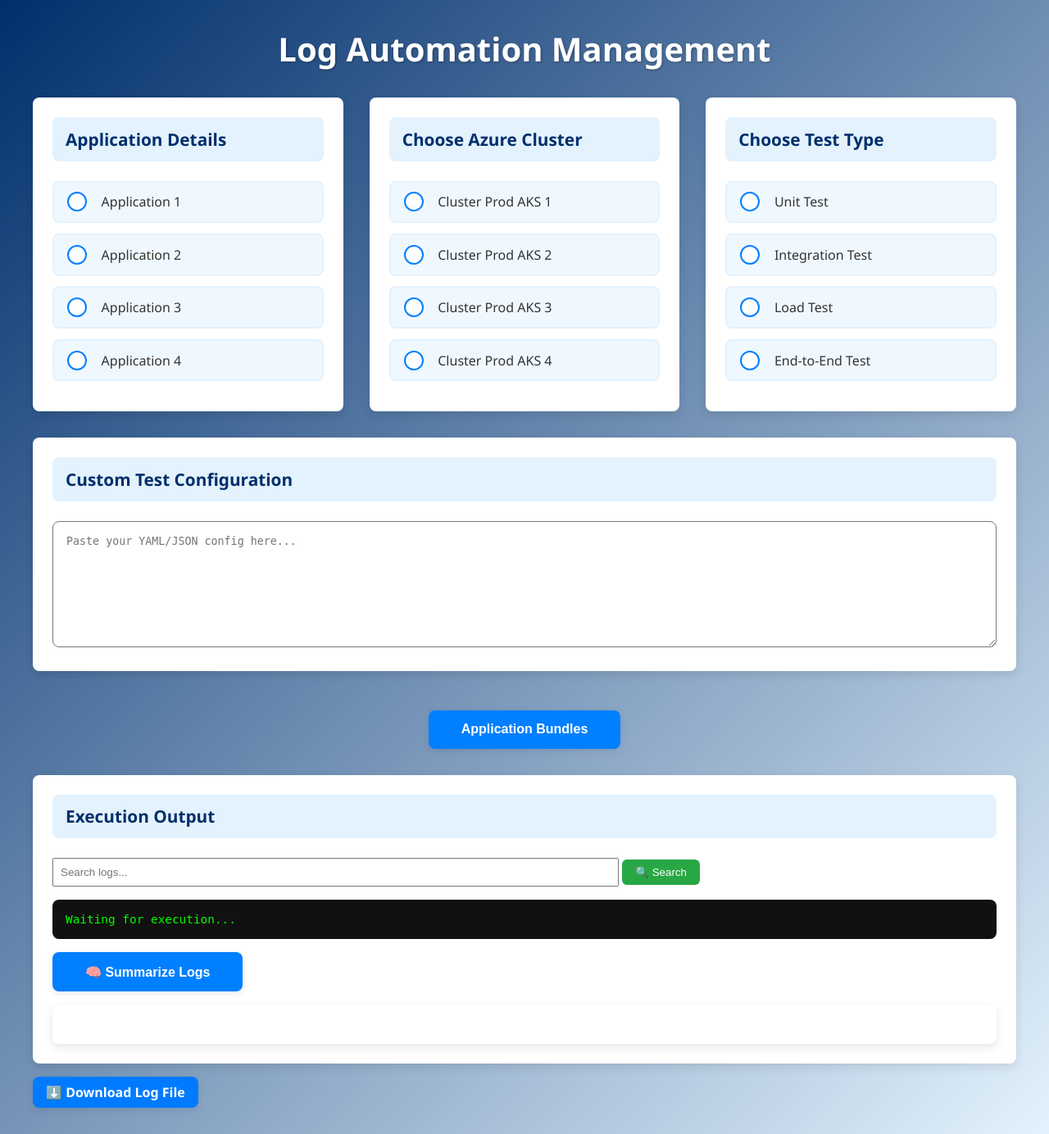
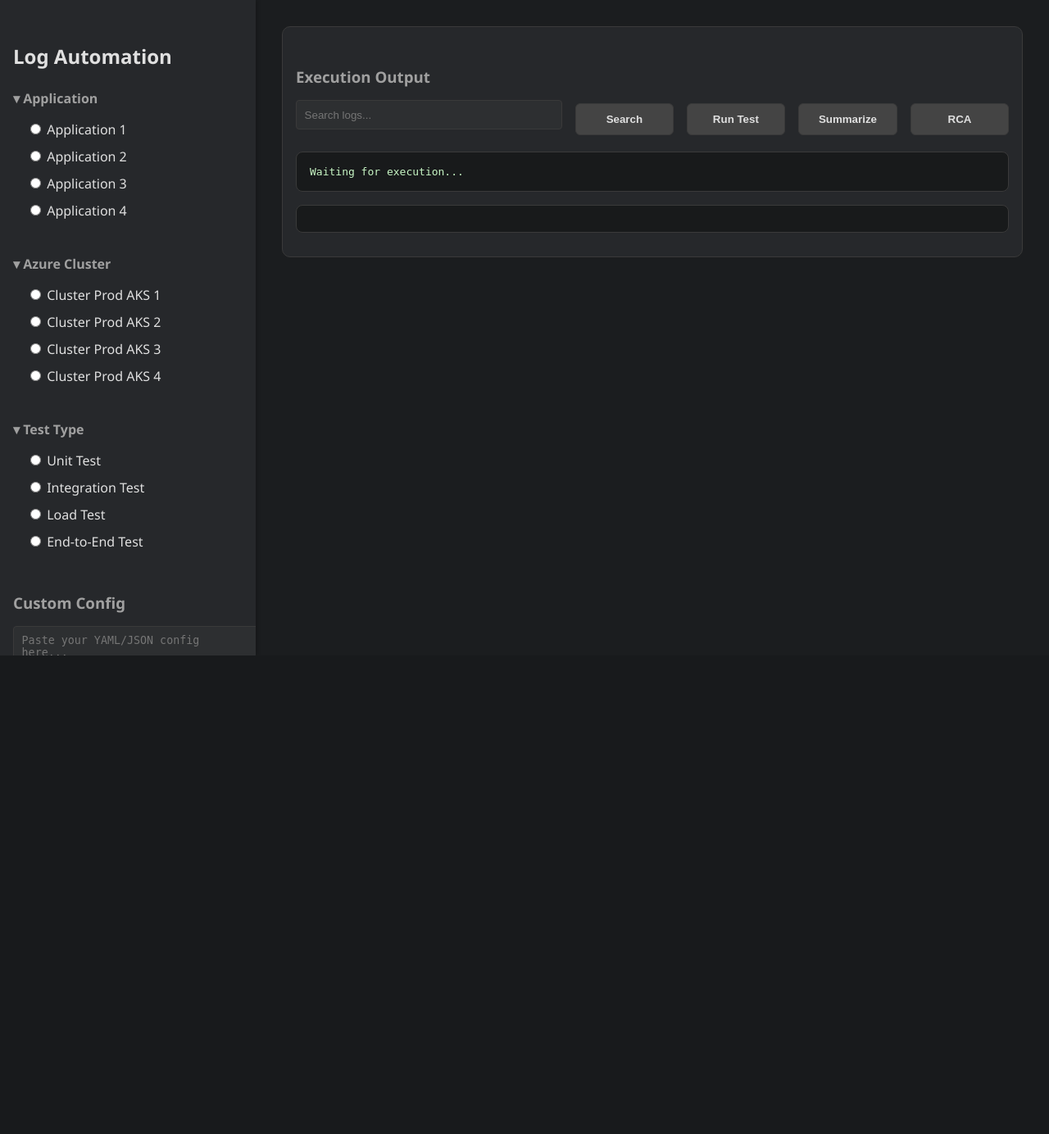
Before and after one commit to BalaadityaPatanjali/logauto2, a Django app: page / in a window 1280 px wide. Shown: the whole page at 82% size. After the commit the page ends 800 px from the top, so only its background shows below. Run offline with Django 5.2, Linux system fonts and the light colour scheme.

Commit message:
updated version of logauto

```diff
--- a/app/templates/app/index.html
+++ b/app/templates/app/index.html
@@ -4,337 +4,254 @@
 <head>
   <meta charset="UTF-8" />
   <meta name="viewport" content="width=device-width, initial-scale=1.0"/>
-  <title>Log Automation Management</title>
+  <title>Log Automation</title>
   <style>
     :root {
-      --azure-dark:    #002F6C;
-      --azure-blue:    #007FFF;
-      --azure-light:   #E3F2FD;
-      --azure-lighter: #F0F8FF;
-      --text-dark:     #333333;
-      --text-light:    #FFFFFF;
-      --card-bg:       #FFFFFF;
-      --shadow-color:  rgba(0, 0, 0, 0.1);
-      --border-radius: 8px;
-    }
-
-    * {
-      margin: 0;
-      padding: 0;
-      box-sizing: border-box;
+      --bg-dark: #1b1d1f;
+      --bg-light: #26282b;
+      --text: #e0e0e0;
+      --text-secondary: #a0a0a0;
+      --accent: #2e2e2e;
+      --border: #3a3a3a;
+      --input-bg: #2d2f31;
+      --highlight: #444;
     }
 
     body {
-      font-family: "Segoe UI", Tahoma, Geneva, Verdana, sans-serif;
-      background: linear-gradient(135deg, var(--azure-dark) 0%, var(--azure-light) 100%);
-      color: var(--text-dark);
-      min-height: 100vh;
+      margin: 0;
+      font-family: "Segoe UI", sans-serif;
+      background-color: var(--bg-dark);
+      color: var(--text);
       display: flex;
-      flex-direction: column;
-      align-items: center;
-      padding: 2rem 1rem;
+      height: 100vh;
     }
 
-    h1 {
-      font-size: 2.5rem;
-      color: var(--text-light);
-      text-shadow: 1px 1px 3px rgba(0, 0, 0, 0.3);
-      margin-bottom: 2rem;
-      text-align: center;
+    .sidebar {
+      width: 280px;
+      background-color: var(--bg-light);
+      padding: 2rem 1rem;
+      box-shadow: 2px 0 5px rgba(0, 0, 0, 0.2);
+      overflow-y: auto;
     }
 
-    .form-container {
-      background: transparent;
-      max-width: 1200px;
-      width: 100%;
+    .sidebar h2 {
+      margin-bottom: 1rem;
+      color: var(--text);
     }
 
-    .columns {
-      display: grid;
-      grid-template-columns: repeat(auto-fit, minmax(280px, 1fr));
-      gap: 2rem;
+    .collapsible-header {
+      font-weight: bold;
+      color: var(--text-secondary);
+      cursor: pointer;
+      margin-top: 1.5rem;
+      margin-bottom: 0.5rem;
+    }
+
+    .collapsible-body {
+      margin-left: 1rem;
+      max-height: 0;
+      overflow: hidden;
+      transition: max-height 0.4s ease, padding 0.4s ease;
+      padding-top: 0;
+      padding-bottom: 0;
+    }
+
+    .collapsible-body.open {
+      max-height: 500px;
+      padding-top: 0.5rem;
+      padding-bottom: 0.5rem;
+    }
+
+    .collapsible-body label {
+      display: block;
+      margin-bottom: 0.3rem;
+    }
+
+    .main-content {
+      flex: 1;
+      padding: 2rem;
+      overflow-y: auto;
+    }
+
+    h3 {
+      color: var(--text-secondary);
+      margin-top: 2rem;
+      margin-bottom: 1rem;
     }
 
     .card {
-      background: var(--card-bg);
-      border-radius: var(--border-radius);
-      padding: 1.5rem;
-      box-shadow: 0 4px 12px var(--shadow-color);
-      transition: transform 0.3s ease, box-shadow 0.3s ease;
-    }
-
-    .card:hover {
-      transform: translateY(-4px);
-      box-shadow: 0 6px 18px var(--shadow-color);
-    }
-
-    .card h3 {
-      background-color: var(--azure-light);
-      color: var(--azure-dark);
-      font-size: 1.3rem;
-      padding: 0.8rem 1rem;
-      border-radius: var(--border-radius);
-      margin-bottom: 1.5rem;
-      font-weight: 600;
-    }
-
-    .option {
-      display: flex;
-      align-items: center;
-      position: relative;
-      padding: 0.8rem 1rem 0.8rem 3rem;
-      border: 2px solid var(--azure-light);
-      border-radius: var(--border-radius);
-      margin-bottom: 0.8rem;
-      cursor: pointer;
-      transition: all 0.3s ease;
-      user-select: none;
-      background-color: var(--azure-lighter);
-    }
-
-    .option:hover {
-      background-color: rgba(0, 127, 255, 0.1);
-      border-color: var(--azure-blue);
-    }
-
-    .option input[type="radio"] {
-      position: absolute;
-      opacity: 0;
-      cursor: pointer;
-    }
-
-    .option span {
-      margin-left: 0.6rem;
-      font-size: 1rem;
-      color: var(--text-dark);
-      font-weight: 500;
-    }
-
-    .option span::before {
-      content: "";
-      position: absolute;
-      left: 1rem;
-      top: 50%;
-      transform: translateY(-50%);
-      width: 20px;
-      height: 20px;
-      border: 2px solid var(--azure-blue);
-      border-radius: 50%;
-      background-color: var(--card-bg);
-      transition: all 0.3s ease;
-    }
-
-    .option input[type="radio"]:checked + span::before {
-      background-color: var(--azure-blue);
-    }
-
-    .option input[type="radio"]:checked + span::after {
-      content: "";
-      position: absolute;
-      left: 1.35rem;
-      top: 50%;
-      transform: translateY(-50%);
-      width: 8px;
-      height: 8px;
-      border-radius: 50%;
-      background-color: white;
+      background-color: var(--bg-light);
+      padding: 1rem;
+      border-radius: 10px;
+      margin-bottom: 2rem;
+      border: 1px solid var(--border);
     }
 
     .btn {
-      display: inline-block;
-      background-color: var(--azure-blue);
-      color: var(--text-light);
-      padding: 0.9rem 2.5rem;
-      font-size: 1rem;
-      font-weight: 600;
-      border: none;
-      border-radius: var(--border-radius);
+      background-color: var(--highlight);
+      color: var(--text);
+      border: 1px solid var(--border);
+      padding: 0.7rem 1.5rem;
+      border-radius: 6px;
       cursor: pointer;
-      text-decoration: none;
-      box-shadow: 0 2px 8px rgba(0, 0, 0, 0.1);
-      transition: all 0.3s ease;
+      font-weight: bold;
+      min-width: 120px;
+      box-shadow: none;
     }
 
     .btn:hover {
-      background-color: var(--azure-dark);
-      transform: translateY(-2px);
+      background-color: var(--accent);
     }
 
-    .submit-container {
-      text-align: center;
-      margin-top: 3rem;
+    input[type="radio"], input[type="text"], textarea {
+      margin-bottom: 0.7rem;
     }
 
-    #selection-summary {
-      margin-top: 2rem;
-      color: var(--text-light);
-      font-size: 1.1rem;
-      text-align: center;
+    input[type="text"], textarea {
+      width: 100%;
+      padding: 0.6rem;
+      border: 1px solid var(--border);
+      border-radius: 4px;
+      background-color: var(--input-bg);
+      color: var(--text);
     }
 
-    #log-output {
-      margin-top: 2rem;
+    pre {
+      background-color: #181a1b;
+      color: #c8f7c5;
+      padding: 1rem;
+      border-radius: 8px;
+      overflow-x: auto;
+      margin-top: 1rem;
+      white-space: pre-wrap;
+      border: 1px solid var(--border);
     }
 
-    #log {
-      background-color: #111;
-      color: #0f0;
-      padding: 1rem;
-      border-radius: 8px;
-      max-height: 300px;
-      overflow: auto;
-      font-family: monospace;
-      font-size: 0.9rem;
-    }
-
-    @media (max-width: 480px) {
-      h1 {
-        font-size: 2rem;
-      }
-      .card h3 {
-        font-size: 1.1rem;
-      }
-      .option {
-        padding-left: 2.8rem;
-      }
-      .option span::before {
-        left: 0.8rem;
-      }
-      .option input[type="radio"]:checked + span::after {
-        left: 1.15rem;
-      }
+    .output-actions {
+      display: flex;
+      flex-wrap: wrap;
+      gap: 1rem;
+      margin-top: 1rem;
     }
   </style>
 </head>
 <body>
+  <div class="sidebar">
+    <h2>Log Automation</h2>
+    <form method="POST" id="test-form">
+      {% csrf_token %}
 
-  <h1>Log Automation Management</h1>
-
-  <div class="form-container">
-    <form action="#" method="POST">
-      {% csrf_token %}
-      <div class="columns">
-        <!-- Application Column -->
-        <div class="card" aria-labelledby="app-heading">
-          <h3 id="app-heading">Application Details</h3>
-          <label class="option"><input type="radio" name="application" value="app1" required data-waschecked="false"/><span>Application 1</span></label>
-          <label class="option"><input type="radio" name="application" value="app2" data-waschecked="false"/><span>Application 2</span></label>
-          <label class="option"><input type="radio" name="application" value="app3" data-waschecked="false"/><span>Application 3</span></label>
-          <label class="option"><input type="radio" name="application" value="app4" data-waschecked="false"/><span>Application 4</span></label>
-        </div>
-
-        <!-- Cluster Column -->
-        <div class="card" aria-labelledby="cluster-heading">
-          <h3 id="cluster-heading">Choose Azure Cluster</h3>
-          <label class="option"><input type="radio" name="cluster" value="cluster1" required data-waschecked="false"/><span>Cluster Prod AKS 1</span></label>
-          <label class="option"><input type="radio" name="cluster" value="cluster2" data-waschecked="false"/><span>Cluster Prod AKS 2</span></label>
-          <label class="option"><input type="radio" name="cluster" value="cluster3" data-waschecked="false"/><span>Cluster Prod AKS 3</span></label>
-          <label class="option"><input type="radio" name="cluster" value="cluster4" data-waschecked="false"/><span>Cluster Prod AKS 4</span></label>
-        </div>
-
-        <!-- Test Type Column -->
-        <div class="card" aria-labelledby="test-heading">
-          <h3 id="test-heading">Choose Test Type</h3>
-          <label class="option" title="Runs isolated component tests"><input type="radio" name="testtype" value="unit" required data-waschecked="false"/><span>Unit Test</span></label>
-          <label class="option" title="Tests multiple services working together"><input type="radio" name="testtype" value="integration" data-waschecked="false"/><span>Integration Test</span></label>
-          <label class="option" title="Tests with large simulated traffic"><input type="radio" name="testtype" value="load" data-waschecked="false"/><span>Load Test</span></label>
-          <label class="option" title="Full end-user journey"><input type="radio" name="testtype" value="e2e" data-waschecked="false"/><span>End-to-End Test</span></label>
+      <div class="collapsible-section">
+        <div class="collapsible-header" onclick="toggleSection('app-options')">▾ Application</div>
+        <div class="collapsible-body open" id="app-options">
+          {% for i in "1234" %}
+            <label><input type="radio" name="application" value="app{{ i }}" {% if forloop.first %}required{% endif %}> Application {{ i }}</label>
+          {% endfor %}
         </div>
       </div>
 
-      <!-- Custom Test Config -->
-      <div class="card" style="margin-top:2rem;">
-        <h3>Custom Test Configuration</h3>
-        <textarea rows="8" placeholder="Paste your YAML/JSON config here..." style="width:100%; border-radius:8px; padding:1rem; font-family:monospace;"></textarea>
+      <div class="collapsible-section">
+        <div class="collapsible-header" onclick="toggleSection('cluster-options')">▾ Azure Cluster</div>
+        <div class="collapsible-body open" id="cluster-options">
+          {% for i in "1234" %}
+            <label><input type="radio" name="cluster" value="cluster{{ i }}" {% if forloop.first %}required{% endif %}> Cluster Prod AKS {{ i }}</label>
+          {% endfor %}
+        </div>
       </div>
 
-      <!-- Submit Button -->
-      <div class="submit-container">
-        <button type="submit" class="btn">Application Bundles</button>
+      <div class="collapsible-section">
+        <div class="collapsible-header" onclick="toggleSection('test-options')">▾ Test Type</div>
+        <div class="collapsible-body open" id="test-options">
+          <label><input type="radio" name="testtype" value="unit" required> Unit Test</label>
+          <label><input type="radio" name="testtype" value="integration"> Integration Test</label>
+          <label><input type="radio" name="testtype" value="load"> Load Test</label>
+          <label><input type="radio" name="testtype" value="e2e"> End-to-End Test</label>
+        </div>
       </div>
 
-      <!-- Summary -->
-      <div id="selection-summary"></div>
+      <h3>Custom Config</h3>
+      <textarea rows="6" placeholder="Paste your YAML/JSON config here..."></textarea>
 
-      <!-- Log Output -->
-      <div class="card" id="log-output">
-        <h3>Execution Output</h3>
-        <!-- Manual Search -->
-<div style="margin-bottom: 1rem;">
-  <input type="text" id="log-search" placeholder="Search logs..." style="padding: 0.5rem; width: 60%;">
-  <button onclick="searchLog()" style="padding: 0.5rem 1rem; background-color: #28a745; color: white; border: none; border-radius: 6px;">🔍 Search</button>
-</div>
-        <pre id="log"><code>{{ log|default:"Waiting for execution..." }}</code></pre>
-        <button type="button" id="summarize-btn" class="btn" style="margin-top: 1rem;">🧠 Summarize Logs</button>
-<div id="summary-output" class="card" style="margin-top: 1rem; white-space: pre-wrap;"></div>
-      </div>
-      <div style="margin-top: 1rem;">
-    <a href="{% static 'logs/' %}{{ log_file_name }}" download class="btn" style="padding: 0.5rem 1rem; background-color: #007bff; color: white; border-radius: 8px; text-decoration: none;">
-      ⬇️ Download Log File
-       </a>
-      </div>
+      {% if log_file_name %}
+        <div class="output-actions">
+          <a href="{% static 'logs/' %}{{ log_file_name }}" download class="btn">Download</a>
+        </div>
+      {% endif %}
     </form>
   </div>
 
-<script>
-  // Toggle radio buttons
-  document.querySelectorAll('input[type="radio"]').forEach(radio => {
-    radio.addEventListener('click', function () {
-      if (this.checked && this.dataset.waschecked === "true") {
-        this.checked = false;
-        this.dataset.waschecked = "false";
+  <div class="main-content">
+    <div class="card">
+      <h3>Execution Output</h3>
+      <div style="display: flex; flex-wrap: wrap; gap: 1rem; align-items: center;">
+        <input type="text" id="log-search" placeholder="Search logs..." style="flex: 1;" />
+        <button onclick="searchLog()" class="btn">Search</button>
+        <button type="submit" form="test-form" class="btn">Run Test</button>
+        <button type="button" id="summarize-btn" class="btn">Summarize</button>
+        <button type="button" id="analyze-btn" class="btn">RCA</button>
+      </div>
+      <pre id="log"><code>{{ log|default:"Waiting for execution..." }}</code></pre>
+      <pre id="summary-output"></pre>
+    </div>
+  </div>
+
+  <script>
+    function toggleSection(id) {
+      const section = document.getElementById(id);
+      const header = section.previousElementSibling;
+
+      section.classList.toggle('open');
+      if (section.classList.contains('open')) {
+        header.innerHTML = header.innerHTML.replace('▸', '▾');
       } else {
-        document.querySelectorAll(`input[name="${this.name}"]`).forEach(r => r.dataset.waschecked = "false");
-        this.dataset.waschecked = "true";
+        header.innerHTML = header.innerHTML.replace('▾', '▸');
+      }
+    }
+
+    function searchLog() {
+      const keyword = document.getElementById('log-search').value.toLowerCase();
+      const logPre = document.querySelector("#log code");
+      const originalText = logPre.innerText;
+
+      if (!keyword) {
+        logPre.innerHTML = originalText;
+        return;
       }
 
-      // Update selection summary
-      const selectedApp = document.querySelector('input[name="application"]:checked')?.value || "None";
-      const selectedCluster = document.querySelector('input[name="cluster"]:checked')?.value || "None";
-      const selectedTest = document.querySelector('input[name="testtype"]:checked')?.value || "None";
-      document.getElementById('selection-summary').innerHTML =
-        `Selected → <strong>App:</strong> ${selectedApp}, <strong>Cluster:</strong> ${selectedCluster}, <strong>Test:</strong> ${selectedTest}`;
-    });
-  });
+      const regex = new RegExp(`(${keyword})`, 'gi');
+      const highlighted = originalText.replace(regex, `<mark style="background-color: yellow;">$1</mark>`);
+      logPre.innerHTML = highlighted;
+    }
 
-  // Summarize Logs using AI
-  document.getElementById("summarize-btn").addEventListener("click", async () => {
-    const logText = document.getElementById("log").textContent;
-    const btn = document.getElementById("summarize-btn");
-    const output = document.getElementById("summary-output");
+    document.getElementById("summarize-btn").addEventListener("click", async () => {
+      const logText = document.getElementById("log").textContent;
+      const output = document.getElementById("summary-output");
+      output.textContent = "Summarizing...";
 
-    btn.disabled = true;
-    btn.textContent = "Summarizing...";
-    output.textContent = "";
+      const response = await fetch("/summarize/", {
+        method: "POST",
+        headers: { "Content-Type": "application/x-www-form-urlencoded" },
+        body: new URLSearchParams({ log_text: logText })
+      });
 
-    const response = await fetch("/summarize/", {
-      method: "POST",
-      headers: {
-        "Content-Type": "application/x-www-form-urlencoded"
-      },
-      body: new URLSearchParams({
-        log_text: logText
-      })
+      const result = await response.json();
+      output.textContent = `Summary:\n${result.summary}`;
     });
 
-    const result = await response.json();
-    output.textContent = result.summary;
-    btn.disabled = false;
-    btn.textContent = "🧠 Summarize Logs";
-  });
+    document.getElementById("analyze-btn").addEventListener("click", async () => {
+      const logText = document.getElementById("log").textContent;
+      const output = document.getElementById("summary-output");
+      output.textContent += "\n\nAnalyzing root cause...";
 
-  // Search Logs for Keyword
-  function searchLog() {
-    const keyword = document.getElementById('log-search').value.toLowerCase();
-    const logPre = document.querySelector("#log code");
-    const originalText = logPre.innerText;
+      const response = await fetch("/analyze/", {
+        method: "POST",
+        headers: { "Content-Type": "application/x-www-form-urlencoded" },
+        body: new URLSearchParams({ log_text: logText })
+      });
 
-    // Highlight keyword matches
-    const regex = new RegExp(`(${keyword})`, 'gi');
-    const highlighted = originalText.replace(regex, `<mark style="background-color: yellow;">$1</mark>`);
-
-    logPre.innerHTML = highlighted || originalText;
-  }
-</script>
+      const result = await response.json();
+      output.textContent += `\n\nRCA:\n${result.analysis}`;
+    });
+  </script>
 </body>
 </html>
--- a/app/urls.py
+++ b/app/urls.py
@@ -5,4 +5,5 @@ from .views import summarize_logs
 urlpatterns = [
     path('', views.index, name='index'),
     path('summarize/', summarize_logs, name='summarize_logs'),
+    path("analyze/", views.analyze_logs, name="analyze_logs"),
 ]
--- a/app/views.py
+++ b/app/views.py
@@ -3,6 +3,8 @@ import requests
 from django.shortcuts import render
 from django.http import JsonResponse
 from django.views.decorators.csrf import csrf_exempt
+
+TOGETHER_API_KEY = os.getenv("TOGETHER_API_KEY")
 
 @csrf_exempt
 def index(request):
@@ -73,3 +75,42 @@ def summarize_logs(request):
                 return JsonResponse({"summary": f"❌ API error: {response.status_code}"})
         except Exception as e:
             return JsonResponse({"summary": f"❌ Unexpected error: {str(e)}"})
+
+@csrf_exempt
+def analyze_logs(request):
+    if request.method == "POST":
+        log_text = request.POST.get("log_text", "")
+
+        if not log_text:
+            return JsonResponse({"analysis": "❌ No logs provided for analysis."})
+
+        try:
+            headers = {
+                "Authorization": f"Bearer {TOGETHER_API_KEY}",
+                "Content-Type": "application/json"
+            }
+
+            payload = {
+                "model": "meta-llama/Llama-3-8b-chat-hf",  # or any available model
+                "max_tokens": 512,
+                "prompt": f"Find the root cause of the error in this log:\n{log_text}"
+            }
+
+            response = requests.post(
+                "https://api.together.xyz/v1/completions",
+                headers=headers,
+                json=payload,
+                timeout=15
+            )
+
+            if response.status_code != 200:
+                return JsonResponse({"analysis": f"❌ API error: {response.status_code}"})
+
+            result = response.json()
+            output = result.get("choices", [{}])[0].get("text", "").strip()
+            return JsonResponse({"analysis": output or "❌ No response from AI."})
+
+        except requests.exceptions.Timeout:
+            return JsonResponse({"analysis": "❌ Request timed out."})
+        except Exception as e:
+            return JsonResponse({"analysis": f"❌ Error: {str(e)}"})
```
